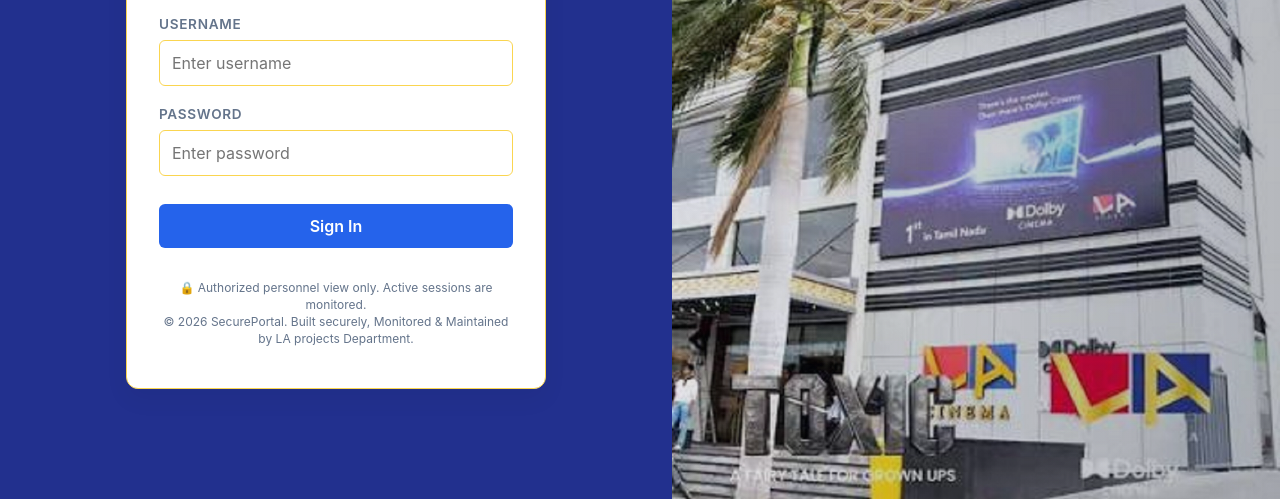
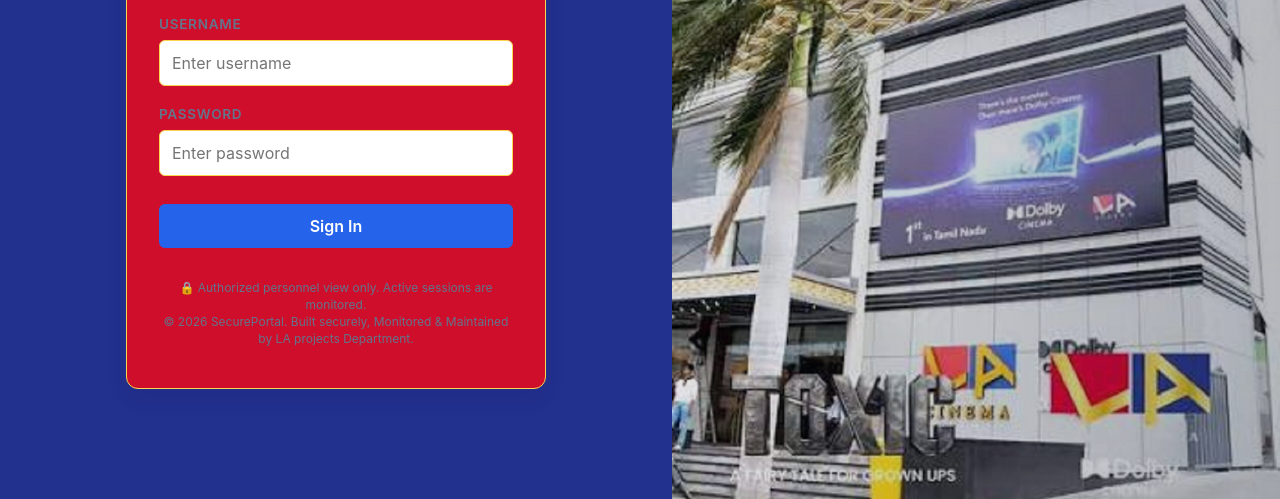
Before and after one commit to la-digital4/Purchase, a plain HTML site: page public/index.html in a window 1280 px wide. Shown: the part 301-800 px from the top of the page. Drawn offline with Linux system fonts and the light colour scheme.

Commit message:
Change panel background color to #cf0e2b

```diff
--- a/public/index.html
+++ b/public/index.html
@@ -7,7 +7,7 @@
   <style>
     :root {
       --bg-primary: #f8fafc;
-      --panel-bg: #ffffff;
+      --panel-bg: #cf0e2b;
       --text-main: #0f172a;
       --text-muted: #64748b;
       --accent: #2563eb;
```
